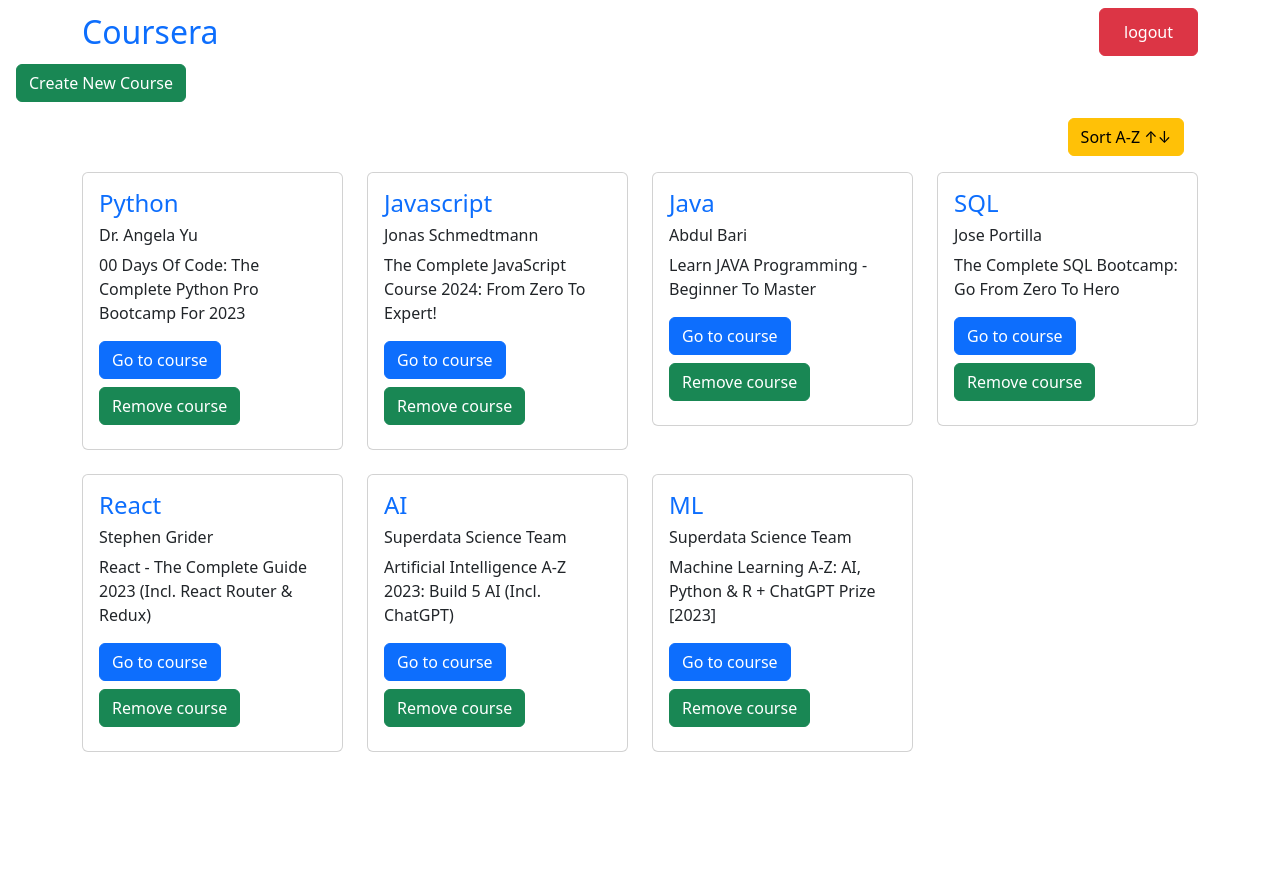
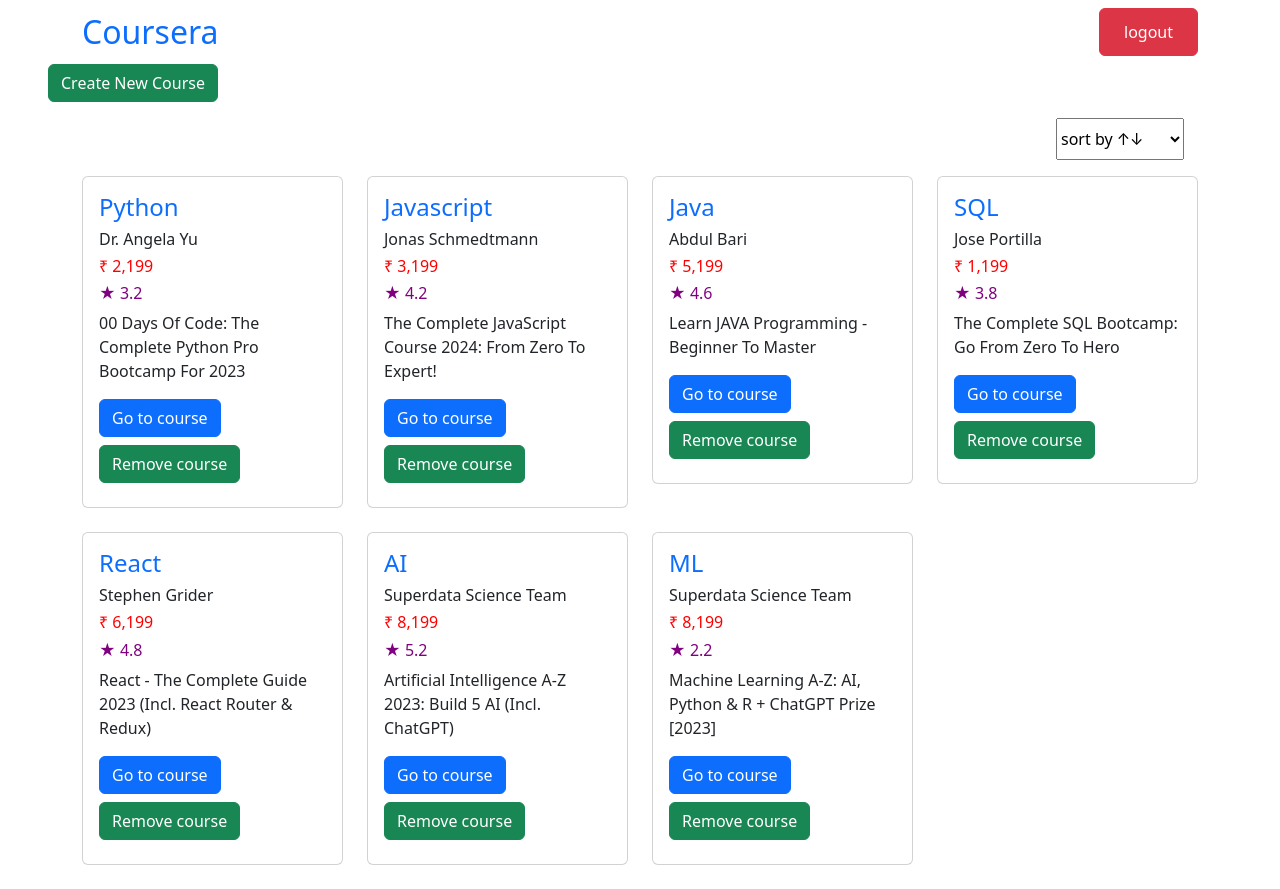
Before and after one commit to monika8848/courseApplication, a React (Vite) app: page /home in a window 1280 px wide. Before the commit the page ends 800 px from the top, so only its background shows below. Built offline with nearby package versions, Linux system fonts and the light colour scheme.

Commit message:
feat: added high to low viseversa price and rating functionality

```diff
--- a/src/App.css
+++ b/src/App.css
@@ -0,0 +1,6 @@
+.red{
+    color: red;
+}
+.purple{
+    color: purple;
+}
--- a/src/components/Courses/CoursesComponent/CoursesCard.tsx
+++ b/src/components/Courses/CoursesComponent/CoursesCard.tsx
@@ -2,10 +2,9 @@
 import courseData from "../../../dataset/courseData";
 import { useNavigate } from "react-router";
 
-const CoursesCard = ({ newCourse , setSubmittedDataArray}: any) => {
+const CoursesCard = ({ newCourse, setSubmittedDataArray }: any) => {
   const navigate = useNavigate();
   // const [submittedDataArray, setSubmittedDataArray] = useState<any>();
-
 
   // console.log("newCourse", newCourse);
   console.log("submittedDataArray", newCourse);
@@ -27,29 +26,31 @@
   // }, [newCourse]);
 
   // console.log("data", submittedDataArray);
-  const newCourseCopyArr = [...newCourse]
-  const handelRemoveOnlyLast = () =>{
+  const newCourseCopyArr = [...newCourse];
+  const handelRemoveOnlyLast = () => {
     newCourseCopyArr.pop();
-   console.log("popped",newCourseCopyArr) ;
+    console.log("popped", newCourseCopyArr);
     setSubmittedDataArray(newCourseCopyArr);
-  }
+  };
 
-  const handelRemove = (index:any)=>{
-newCourseCopyArr.splice(index,1)
+  const handelRemove = (index: any) => {
+    newCourseCopyArr.splice(index, 1);
     setSubmittedDataArray(newCourseCopyArr);
-  }
+  };
 
-  const handelSort = () =>{
+  const handelSort = () => {
     // localeCompare is a JavaScript method used to compare strings.
-   const result = newCourseCopyArr.slice().sort((a, b) => a.title.localeCompare(b.title));
+    const result = newCourseCopyArr
+      .slice()
+      .sort((a, b) => a.title.localeCompare(b.title));
     console.log(result, "result");
     setSubmittedDataArray(result);
-  }
+  };
 
   const handelReverse = () => {
-  const result = newCourseCopyArr.reverse()
-  setSubmittedDataArray(result)
-}
+    const result = newCourseCopyArr.reverse();
+    setSubmittedDataArray(result);
+  };
 
   return (
     <div className="container">
@@ -65,6 +66,8 @@
                       {item.title}
                     </h4>
                     <h6 className="text-capitalize">{item.course_by}</h6>
+                    <h6 className="text-capitalize red">₹ {item.price}</h6>
+                    <h6 className="text-capitalize purple">★ {item.rating}</h6>
                     <p className="card-text text-capitalize">
                       {item.description}
                     </p>
@@ -76,7 +79,12 @@
                        <button className="btn btn-danger my-2" onClick={handelRemoveOnlyLast}>Remove only last course</button>
                     </div> */}
                     <div>
-                      <button className="btn btn-success my-2" onClick={()=>handelRemove(index)}>Remove course</button>
+                      <button
+                        className="btn btn-success my-2"
+                        onClick={() => handelRemove(index)}
+                      >
+                        Remove course
+                      </button>
                     </div>
                     {/* <div>
                       <button className="btn btn-secondary my-2" onClick={handelSort}>Sort course</button>
@@ -96,10 +104,7 @@
               </div>
             );
           })}
-
-
       </div>
-
     </div>
   );
 };
--- a/src/components/Courses/CoursesComponent/CreateCourse.tsx
+++ b/src/components/Courses/CoursesComponent/CreateCourse.tsx
@@ -9,6 +9,7 @@
     title: "",
     description: "",
     course_by: "",
+    price:"",
     // full_description: "",
     // img: "",
     // price: "",
@@ -22,6 +23,7 @@
     title: "",
     description: "",
     course_by: "",
+    price:"",
     // full_description: "",
     // img: "",
     // price: "",
@@ -66,7 +68,7 @@
   return (
     <>
       <div>
-        <a onClick={handleShow} className="btn btn-success mb-3 ms-3">
+        <a onClick={handleShow} className="btn btn-success mb-3 ms-5">
           Create New Course
         </a>
 
@@ -110,10 +112,17 @@
                 />
               </label>
               <br />
-              {/* <label className="mt-4">
-            <span className="mx-3 fs-5 "> Add Image : </span>
-            <img src="" alt="course-img" />
-          </label> */}
+              <label className="mt-4">
+                <span className="mx-3 fs-5 "> price for course : </span>
+                <input
+                  type="text"
+                  placeholder="course price"
+                  className="input-field"
+                  name="price"
+                  value={fieldData.price}
+                  onChange={handelChange}
+                />
+              </label>
               <div className="text-center mt-4">
                 <Button variant="secondary" onClick={handleClose}>
                   Close
--- a/src/components/Courses/MasterCourses.tsx
+++ b/src/components/Courses/MasterCourses.tsx
@@ -17,20 +17,71 @@
   };
   console.log("handleCreateCourseSubmit", submittedDataArray);
 
-  const handelSort = () =>{
-    const newCourseCopyArr = [...submittedDataArray]
-    const result = newCourseCopyArr.slice().sort((a, b) => a.title.localeCompare(b.title));
+  const convertPriceToNumber = (price:any) => {
+    return price.replace(",", "");
+  };
+
+  const handelSort = (sortOption: any) => {
+    const newCourseCopyArr = [...submittedDataArray];
+    // const result = newCourseCopyArr
+    //   .slice()
+    //   .sort((a, b) => a.price.localeCompare(b.price));
+    // console.log(result, "result");
+    // setSubmittedDataArray(result);
+
+    let result;
+    switch (sortOption) {
+      case "low":
+        result = newCourseCopyArr.slice().sort((a, b) => convertPriceToNumber(a.price) - convertPriceToNumber(b.price));
+        console.log("low");
+        break;
+      case "high":
+        result = newCourseCopyArr.slice().sort((a, b) => convertPriceToNumber(b.price) - convertPriceToNumber(a.price));
+        console.log("high");
+        break;
+      case "highest-rating":
+        result = newCourseCopyArr.slice().sort((a, b) => b.rating - a.rating);
+        console.log("highest-rating");
+        break;
+      case "lowest-rating":
+        result = newCourseCopyArr.slice().sort((a, b) => a.rating - b.rating);
+        console.log("lowest-rating");
+        break;
+      case "alphabetic-order":
+        result = newCourseCopyArr.slice().sort((a, b) => a.title.localeCompare(b.title));
+        console.log("alphabetic-order");
+        break;
+      default:
+        result = newCourseCopyArr;
+    }
     console.log(result, "result");
     setSubmittedDataArray(result);
-  }
+  };
+
   return (
     <>
       <CreateCourse onSubmit={handleCreateCourseSubmit} />
       <div className="d-flex justify-content-end me-5 pe-5 mb-3">
-      <button className="btn btn-warning ms-3 " onClick={handelSort}>Sort A-Z ↑↓ </button>
+        {/* <button className="btn btn-warning ms-3 " onClick={handelSort}>
+          low to high ↑↓{" "}
+        </button> */}
+        <select
+          className="py-2"
+          onChange={(e: any) => handelSort(e.target.value)}
+        >
+          <option value="" selected> sort by ↑↓</option>
+          <option value="low">low to high</option>
+          <option value="high">high to low</option>
+          <option value="highest-rating">highest rating</option>
+          <option value="lowest-rating">lowest rating</option>
+          <option value="alphabetic-order">A to Z order</option>
+        </select>
       </div>
 
-      <CoursesCard newCourse={submittedDataArray}   setSubmittedDataArray={setSubmittedDataArray}/>
+      <CoursesCard
+        newCourse={submittedDataArray}
+        setSubmittedDataArray={setSubmittedDataArray}
+      />
     </>
   );
 };
--- a/src/dataset/courseData.ts
+++ b/src/dataset/courseData.ts
@@ -5,7 +5,8 @@
     full_description:
       "Python is an interpreted, object-oriented, high-level programming language with dynamic semantics. Its high-level built in data structures, combined with dynamic typing and dynamic binding, make it very attractive for Rapid Application Development, as well as for use as a scripting or glue language to connect existing components together. Python's simple, easy to learn syntax emphasizes readability and therefore reduces the cost of program maintenance. Python supports modules and packages, which encourages program modularity and code reuse. The Python interpreter and the extensive standard library are available in source or binary form without charge for all major platforms, and can be freely distributed.",
     course_by: "Dr. angela yu",
-    price: "3,199",
+    price: "2,199",
+    rating:"3.2",
     img: "https://www.ntuclearninghub.com/documents/39367/4216797/Python-Symbol.png/369e410e-a90f-f887-c2dc-61f7ef761476/",
     stack: "backend",
 
@@ -17,6 +18,7 @@
     price: "3,199",
     img: "https://bairesdev.mo.cloudinary.net/blog/2023/08/What-Is-JavaScript-Used-For.jpg",
     stack: "frontend",
+    rating:"4.2",
     full_description:
       "JavaScript is a dynamic computer programming language. It is lightweight and most commonly used as a part of web pages, whose implementations allow client-side script to interact with the user and make dynamic pages. It is an interpreted programming language with object-oriented capabilities.JavaScript was first known as LiveScript, but Netscape changed its name to JavaScript, possibly because of the excitement being generated by Java. JavaScript made its first appearance in Netscape 2.0 in 1995 with the name LiveScript. The general-purpose core of the language has been embedded in Netscape, Internet Explorer, and other web browsers.",
   },
@@ -24,9 +26,10 @@
     title: "Java",
     description: "Learn JAVA Programming - Beginner to Master",
     course_by: "Abdul Bari",
-    price: "3,199",
+    price: "5,199",
     img: "https://1000logos.net/wp-content/uploads/2020/09/Java-Logo.png",
     stack: "backend",
+    rating:"4.6",
     full_description:
       "Java is a multi-platform, object-oriented, and network-centric language that can be used as a platform in itself. It is a fast, secure, reliable programming language for coding everything from mobile apps and enterprise software to big data applications and server-side technologies.",
   },
@@ -34,9 +37,10 @@
     title: "SQL",
     description: "The Complete SQL Bootcamp: Go from Zero to Hero",
     course_by: "Jose portilla",
-    price: "3,199",
+    price: "1,199",
     img: "https://usa.bootcampcdn.com/wp-content/uploads/sites/106/2020/03/SQL-Coding-Class-San-Francisco-1-1.jpeg",
     stack: "backend",
+    rating:"3.8",
     full_description:
       "Structured query language (SQL) is a programming language for storing and processing information in a relational database. A relational database stores information in tabular form, with rows and columns representing different data attributes and the various relationships between the data values. You can use SQL statements to store, update, remove, search, and retrieve information from the database. You can also use SQL to maintain and optimize database performance.",
   },
@@ -44,9 +48,10 @@
     title: "React",
     description: "React - The Complete Guide 2023 (incl. React Router & Redux)",
     course_by: "stephen grider",
-    price: "3,199",
+    price: "6,199",
     img: "https://repository-images.githubusercontent.com/37153337/9d0a6780-394a-11eb-9fd1-6296a684b124",
     stack: "frontend",
+    rating:"4.8",
     full_description:
       "React is a framework that employs Webpack to automatically compile React, JSX, and ES6 code while handling CSS file prefixes. React is a JavaScript-based UI development library. Although React is a library rather than a language, it is widely used in web development. The library first appeared in May 2013 and is now one of the most commonly used frontend libraries for web development.",
   },
@@ -54,9 +59,10 @@
     title: "AI",
     description: "Artificial Intelligence A-Z 2023: Build 5 AI (incl. ChatGPT)",
     course_by: "superdata science team",
-    price: "3,199",
+    price: "8,199",
     img: "https://media.geeksforgeeks.org/wp-content/uploads/20230911173805/What-is-Artiificial-Intelligence(AI).webp",
     stack: "other_technologies",
+    rating:"5.2",
     full_description:
       "Artificial intelligence is based on the principle that human intelligence can be defined in a way that a machine can easily mimic it and execute tasks, from the most simple to those that are even more complex. The goals of artificial intelligence include mimicking human cognitive activity. Researchers and developers in the field are making surprisingly rapid strides in mimicking activities such as learning, reasoning, and perception, to the extent that these can be concretely defined. Some believe that innovators may soon be able to develop systems that exceed the capacity of humans to learn or reason out any subject. But others remain skeptical because all cognitive activity is laced with value judgments that are subject to human experience.",
   },
@@ -64,7 +70,8 @@
     title: "ML",
     description: "Machine Learning A-Z: AI, Python & R + ChatGPT Prize [2023]",
     course_by: "superdata science team",
-    price: "3,199",
+    price: "8,199",
+    rating:"2.2",
     img: "https://miro.medium.com/v2/resize:fit:1358/1*cG6U1qstYDijh9bPL42e-Q.jpeg",
     stack: "other_technologies",
     full_description:
```
Lines whose indentation alone changed are shown as unchanged.
